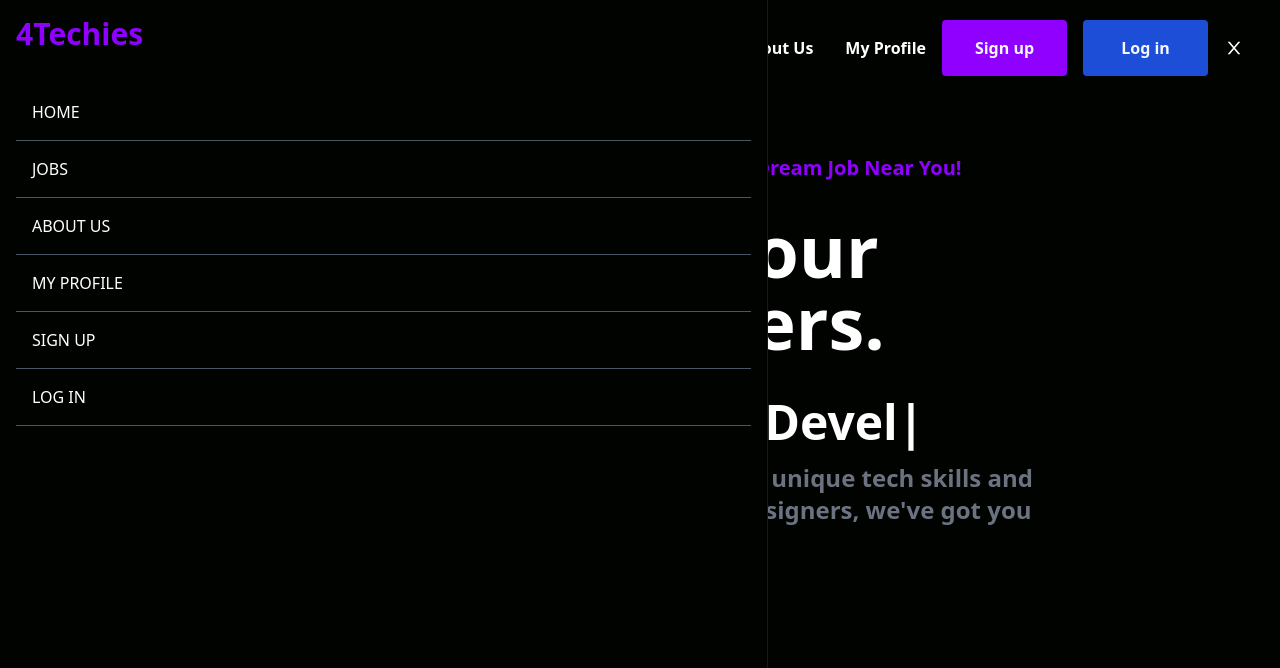
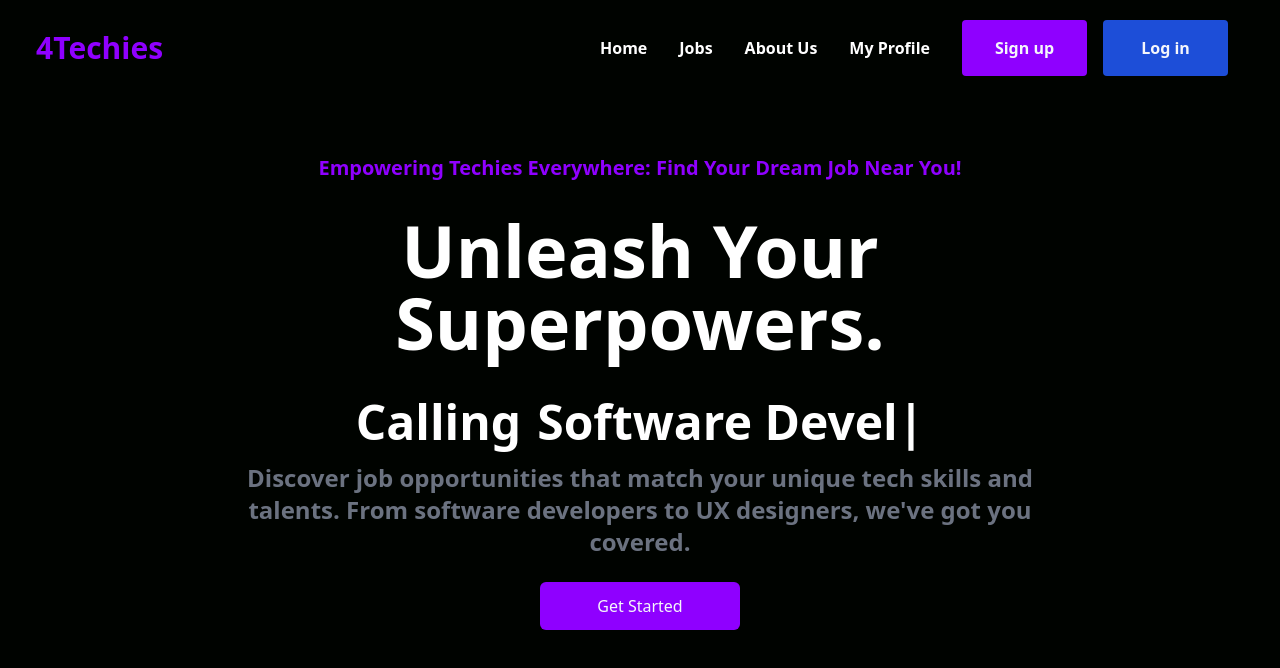
Before and after one commit to jameslee0106/JBW, a React (Create React App) app in the folder my-app/: page / in a window 1280 px wide. Shown: the top 668 px of the page. Built offline with nearby package versions, Linux system fonts and the light colour scheme.

Commit message:
finished first iteration of sign up page

```diff
--- a/my-app/src/components/Navbar.jsx
+++ b/my-app/src/components/Navbar.jsx
@@ -1,13 +1,7 @@
-import React, { useState } from "react";
-import { AiOutlineClose, AiOutlineMenu } from "react-icons/ai";
+import React from "react";
 import { Link, useMatch, useResolvedPath } from "react-router-dom";
 
 export const Navbar = () => {
-  const [nav, setNav] = useState(false);
-
-  const handleNav = () => {
-    setNav(!nav);
-  };
 
   return (
     <div className=" text-white flex justify-between items-center h-24 max-w-[1240px] mx-auto px-4">
@@ -16,19 +10,19 @@ export const Navbar = () => {
       </h1>
       <ul className="hidden md:flex">
         <CustomLink to="/">
-          <li className="p-4 font-semibold">Home</li>
+          <li className="p-4 font-semibold link link-underline link-underline-black text-white">Home</li>
         </CustomLink>
         <CustomLink to="/careers">
-          <li className="p-4 font-semibold">Jobs</li>{" "}
+          <li className="p-4 font-semibold link link-underline link-underline-black text-white">Jobs</li>{" "}
         </CustomLink>
         <CustomLink to="/about">
-          <li className="p-4 whitespace-nowrap font-semibold">About Us</li>
+          <li className="p-4 whitespace-nowrap font-semibold link link-underline link-underline-black text-white">About Us</li>
         </CustomLink>
         <CustomLink to="/user">
-          <li className="p-4 whitespace-nowrap font-semibold">My Profile</li>
+          <li className="p-4 whitespace-nowrap font-semibold link link-underline link-underline-black text-white">My Profile</li>
         </CustomLink>
         <CustomLink to="/signup">
-          <button className="bg-[#8F00FF] w-[125px] px-4 rounded text-[#F5F6FB] transition ease-in-out delay-150 hover:-translate-y-1 hover:scale-110 hover:bg-[#8F00FF] duration-300">
+          <button className="bg-[#8F00FF] w-[125px] px-4 rounded text-[#F5F6FB] transition ease-in-out delay-150 hover:-translate-y-1 hover:scale-110 hover:bg-[#8F00FF] duration-300 ml-4">
             <li className="p-4 whitespace-nowrap font-semibold">Sign up</li>{" "}
           </button>
         </CustomLink>
@@ -38,28 +32,7 @@ export const Navbar = () => {
           </button>
         </CustomLink>
       </ul>
-      <div onClick={handleNav}>
-        {!nav ? <AiOutlineClose size={20} /> : <AiOutlineMenu size={20} />}
-      </div>
-      <div
-        className={
-          !nav
-            ? "fixed left-0 top-0 w-[60%] h-full border-r border-r-gray-900 bg-[#000300] ease-in-out duration-500"
-            : "fixed left-[-100%]"
-        }
-      >
-        <h1 className="w-full text-3xl font-bold text-[#8F00FF] m-4">
-          4Techies
-        </h1>
-        <ul className="uppercase p-4 ">
-          <li className="p-4 border-b border-gray-600 ">Home</li>
-          <li className="p-4 border-b border-gray-600">Jobs</li>
-          <li className="p-4 border-b border-gray-600">About Us</li>
-          <li className="p-4 border-b border-gray-600">My Profile</li>
-          <li className="p-4 border-b border-gray-600">Sign up</li>
-          <li className="p-4 border-b border-gray-600">Log in</li>
-        </ul>
-      </div>
+
     </div>
   );
 };
--- a/my-app/src/index.css
+++ b/my-app/src/index.css
@@ -6,3 +6,21 @@
 body {
   background-color: #000300;
 }
+
+.link-underline {
+  border-bottom-width: 0;
+  background-image: linear-gradient(transparent, transparent), linear-gradient(#fff, #fff);
+  background-size: 0 3px;
+  background-position: 0 100%;
+  background-repeat: no-repeat;
+  transition: background-size .5s ease-in-out;
+}
+
+.link-underline-black {
+  background-image: linear-gradient(transparent, transparent), linear-gradient(rgb(139, 0, 253), rgb(139, 0, 253))
+}
+
+.link-underline:hover {
+  background-size: 100% 3px;
+  background-position: 0 100%
+}
--- a/my-app/src/pages/Home.jsx
+++ b/my-app/src/pages/Home.jsx
@@ -1,9 +1,9 @@
 import React from "react";
 import Typed from "react-typed";
-import background2 from "../assets/login.jpg"
 import { Navbar } from "../components/Navbar";
+import { Link } from "react-router-dom";
 
-const Home = () => {
+export const Home = () => {
   return (
     <div>
       <Navbar />
@@ -37,9 +37,11 @@ const Home = () => {
             talents. From software developers to UX designers, we've got you
             covered.
           </p>
+          <Link to="/search">
             <button className="bg-[#8F00FF] w-[200px] rounded-md font-medium my-6 mx-auto py-3 text-[#F5F6FB] transition ease-in-out delay-150 hover:-translate-y-1 hover:scale-110 hover:bg-[#8F00FF] duration-300">
              Get Started
             </button>
+          </Link>
         </div>
       </div>
     </div>
--- a/my-app/src/pages/Login.jsx
+++ b/my-app/src/pages/Login.jsx
@@ -17,17 +17,17 @@ function Login() {
               SIGN IN
             </h2>
             <div className="text-white flex flex-col text-gray-400 py-2 font-semibold">
-              <label>Username</label>
+              <label>Email address</label>
               <input
                 classname="rounded-lg bg-gray-700 mt-2 focus:border-blue-500 focus:bg-gray-800 focus:outline-none "
-                type="text" placeholder="Username"
+                type="email" placeholder="Email"
               />
             </div>
             <div className="text-white flex flex-col text-gray-400 py-2 font-semibold">
               <label>Password</label>
               <input
                 classname="rounded-lg bg-gray-700 mt-2 focus:border-blue-500 focus:bg-gray-800 focus:outline-none"
-                type="text" placeholder="Password"
+                type="password" placeholder="Password"
               />
             </div>
             <div className="text-white flex justify-between text-gray-400 py-2">
@@ -36,7 +36,7 @@ function Login() {
               </p>
               <p>Forgot Password</p>
             </div>
-            <button className="text-white w-full my-5 py-2 bg-blue-700 font-semibold">
+            <button className="text-white w-full my-5 py-2 bg-blue-700 hover:bg-blue-800 font-semibold rounded-lg">
               Sign In
             </button>
           </form>
--- a/my-app/src/pages/Register.jsx
+++ b/my-app/src/pages/Register.jsx
@@ -1,11 +1,29 @@
 import React from 'react'
 import { Navbar } from '../components/Navbar'
+import regImg from '../assets/login2.jpg'
 
 function Register() {
   return (
     <div>
     <Navbar />
-    <h1 className="text-white">Register</h1>
+    <div className='relative w-full h-screen bg-zinc-900/90'>
+      <img className='absolute w-full h-full object-cover mix-blend-overlay' src= {regImg} alt="" />
+
+    <div className='flex justify-center items-center h-full'>
+      <form className='max-w-[400px] w-full mx-auto bg-white p-8 rounded-lg'>
+        <h2 className='text-4xl font-bold text-center py-8'>Sign Up</h2>
+        <div className='flex flex-col mb-4'>
+          <label>Enter Email Address</label>
+          <input className='border relative bg-gray-100 p-2' type="email" />
+        </div>
+        <div className='flex flex-col mb-4'>
+          <label>Create Password</label>
+          <input className='border relative bg-gray-100 p-2' type="password" />
+        </div>
+        <button className='w-full py-3 mt-8 bg-purple-700 hover:bg-purple-800 relative text-white rounded-lg'>Create Account</button>
+      </form>
+    </div>
+    </div>
   </div>
   )
 }
```
Lines whose indentation alone changed are shown as unchanged.
